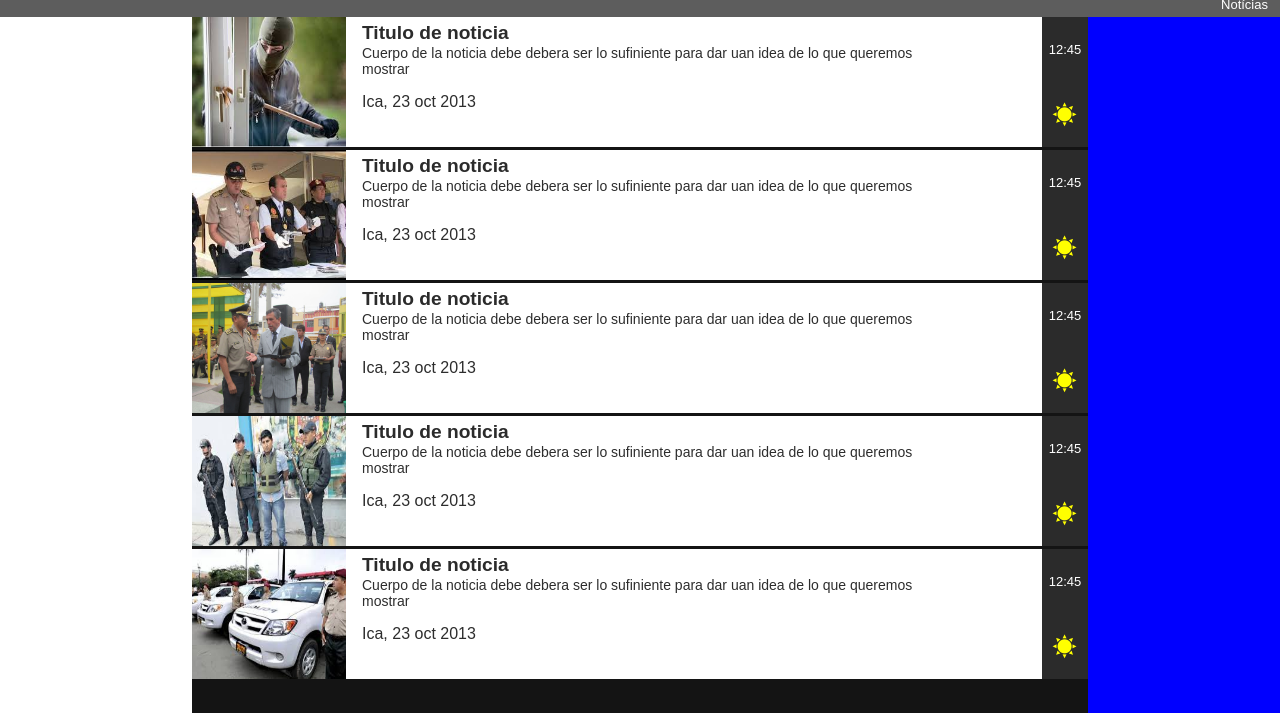
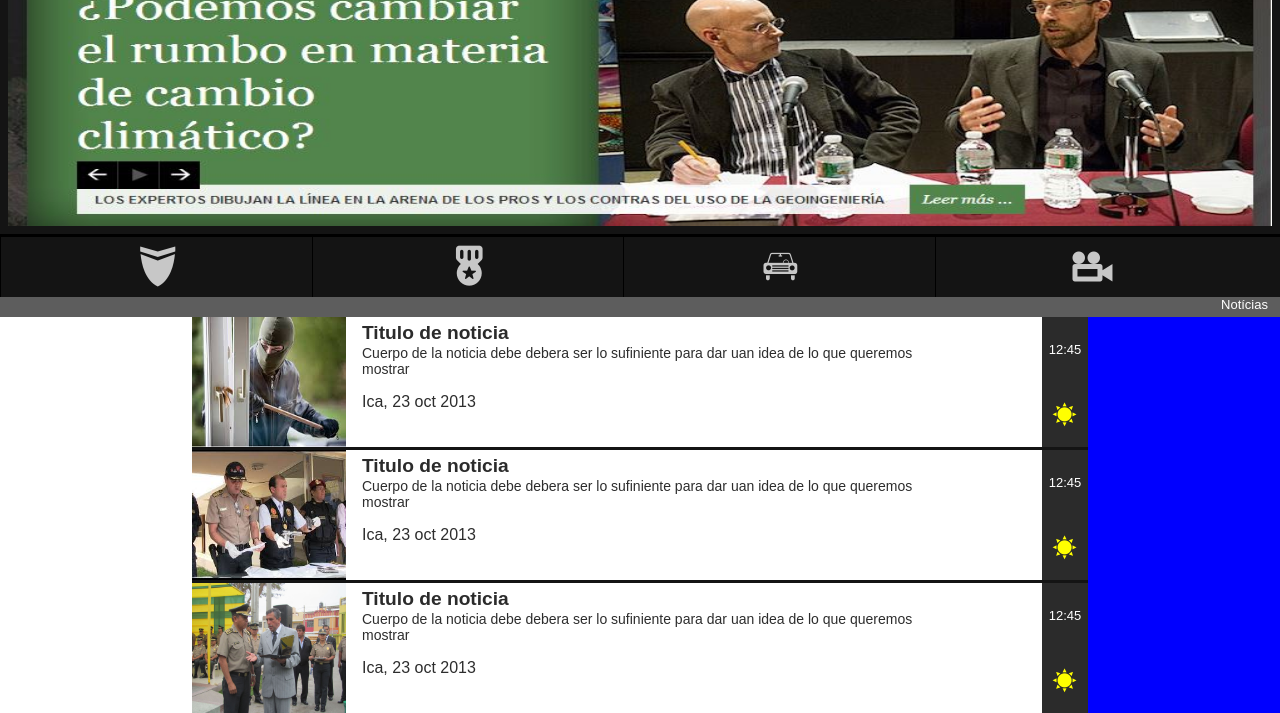
Before and after one commit to alexmandujano/Sistred, a plain HTML site: page index.html in a window 1280 px wide. Shown: the part 127-840 px from the top of the page. Drawn offline with Linux system fonts and the light colour scheme; files whose address does not match are found by name.

Commit message:
=nuevo commit

```diff
--- a/css/responsive.css
+++ b/css/responsive.css
@@ -22,4 +22,13 @@
 		background: blue;
 		float: right;
 	}
+header #slider
+{
+	height: 300px;
+	width: 100%;
+	background: white;
+	padding: 0;
+	margin: 0;
 }
+
+}
--- a/css/style.css
+++ b/css/style.css
@@ -28,6 +28,7 @@ header{
 	color:white;
 	margin: 0px;
 	padding: 0.5em;
+
 }
 header img{
 	float:left;
@@ -50,6 +51,19 @@ header #lupa
 	right: 0px;
 	top:0px;
 	width: 50px;
+}
+
+header #slider
+{
+	height: 175px;
+	width: 100%;
+	background: white;
+	padding: 0;
+	margin: 0;
+}
+header #slider img{
+	width: 100%;
+	height: 100%;
 }
 
 nav ul {
--- a/index.html
+++ b/index.html
@@ -14,6 +14,9 @@
 		<img id="menu" src="http://dl.dropboxusercontent.com/u/43775522/MenuFacebook/boton.png"/>
 		<h1>SISTRED</h1>
 		<img id ="lupa" src="http://pixabay.com/static/uploads/photo/2012/04/13/18/36/black-33206_150.png">
+		<figure id="slider">
+		 <img src="images/slider.jpg">
+		</figure>
 	</header>
 	<nav>
 		<ul>
```
Also changed, not shown: images/slider.JPG (added).
